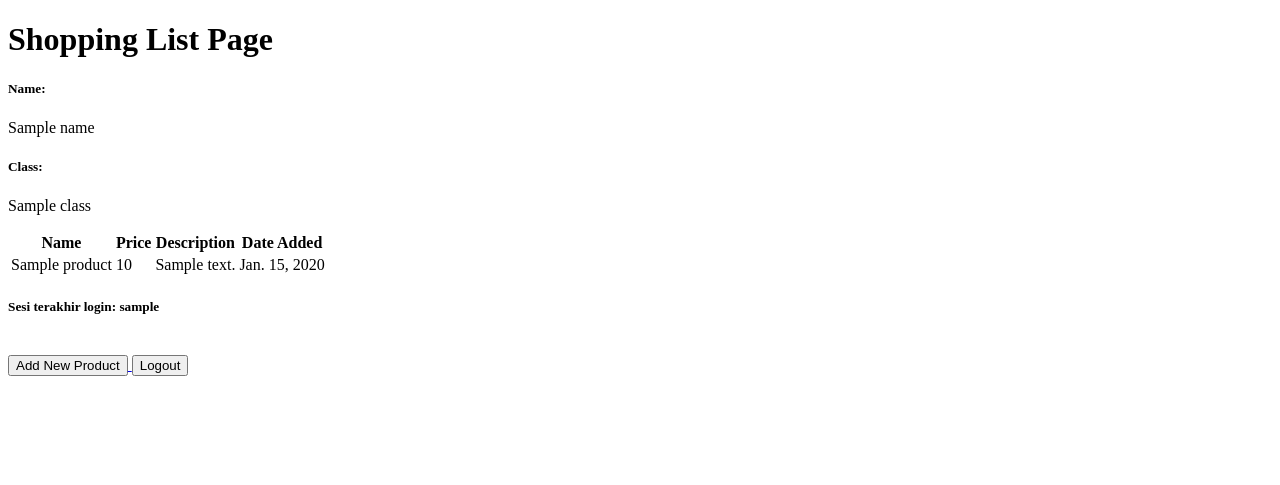
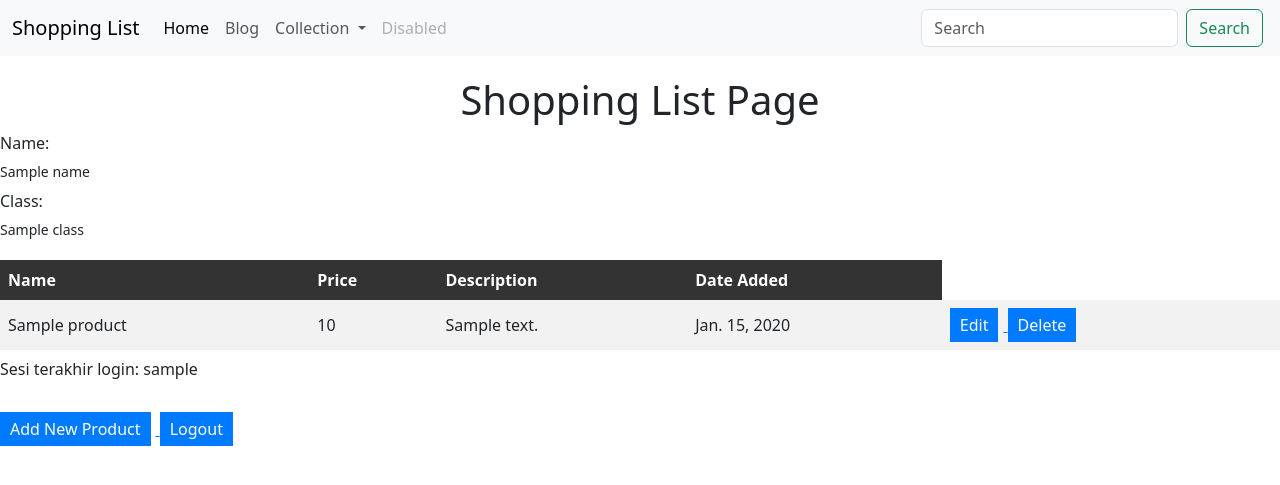
Before and after one commit to stronovski/shopping_list, a Django app: template main/templates/main.html in a window 1280 px wide. Shown: the top 485 px of the page. Run offline with Django 4.2, Linux system fonts and the light colour scheme; tables that the repository leaves empty hold one stand-in row (values such as "Sample post"); the template is opened without the code that fills it: values that come from a table or form of the project are taken from there, most other values are stand-ins (such as "Sample title", 1, 10 or a date in 2020).

Commit message:
tutorial 4

```diff
--- a/main/templates/main.html
+++ b/main/templates/main.html
@@ -1,6 +1,136 @@
 {% extends 'base.html' %}
 
+{% load static %}
+
 {% block content %}
+
+<head>
+    <meta charset="UTF-8">
+    <title>Shopping List Page</title>
+    <link rel="stylesheet" href="mystyle.css">
+</head>
+
+<style>
+    /* Style for the h1 header */
+h1 {
+    text-align: center;
+    font-size: 40px;
+    margin-top: 20px;
+}
+
+/* Style for h5 headers */
+h5 {
+    font-size: 16px;
+    margin-top: 10px;
+    font-size: 1000;
+}
+
+/* Style for paragraph elements */
+p {
+    font-size: 14px;
+    margin: 5px 0;
+
+}
+
+/* Style for the table */
+table {
+    width: 100%;
+    border-collapse: collapse;
+    margin-top: 20px;
+}
+
+/* Style for table headers (th) */
+th {
+    background-color: #333;
+    color: white;
+    text-align: left;
+    padding: 8px;
+}
+
+/* Style for table rows (even rows) */
+tr:nth-child(even) {
+    background-color: #f2f2f2;
+}
+
+/* Style for table data cells (td) */
+td {
+    padding: 8px;
+}
+
+/* Style for edit and delete buttons */
+button {
+    padding: 5px 10px;
+    background-color: #007bff;
+    color: white;
+    border: none;
+    cursor: pointer;
+    margin-right: 5px;
+}
+
+/* Style for the "Add New Product" and "Logout" buttons */
+a.button-link {
+    text-decoration: none;
+}
+
+/* Style for the last login message */
+h5#last-login {
+    margin-top: 20px;
+    font-size: 16px;
+}
+
+/* Style for the buttons at the bottom */
+div.button-container {
+    text-align: center;
+    margin-top: 20px;
+}
+
+/* Style for the footer (assuming you have one) */
+footer {
+    text-align: center;
+    background-color: #333;
+    color: white;
+    padding: 10px 0;
+}
+
+</style>
+
+<nav class="navbar navbar-expand-lg bg-body-tertiary">
+    <div class="container-fluid">
+      <a class="navbar-brand" href="#">Shopping List</a>
+      <button class="navbar-toggler" type="button" data-bs-toggle="collapse" data-bs-target="#navbarSupportedContent" aria-controls="navbarSupportedContent" aria-expanded="false" aria-label="Toggle navigation">
+        <span class="navbar-toggler-icon"></span>
+      </button>
+      <div class="collapse navbar-collapse" id="navbarSupportedContent">
+        <ul class="navbar-nav me-auto mb-2 mb-lg-0">
+          <li class="nav-item">
+            <a class="nav-link active" aria-current="page" href="#">Home</a>
+          </li>
+          <li class="nav-item">
+            <a class="nav-link" href="#">Blog</a>
+          </li>
+          <li class="nav-item dropdown">
+            <a class="nav-link dropdown-toggle" href="#" role="button" data-bs-toggle="dropdown" aria-expanded="false">
+              Collection
+            </a>
+            <ul class="dropdown-menu">
+              <li><a class="dropdown-item" href="#"> Books </a></li>
+              <li><a class="dropdown-item" href="#"> Records</a></li>
+              <li><hr class="dropdown-divider"></li>
+              <li><a class="dropdown-item" href="#">Archives</a></li>
+            </ul>
+          </li>
+          <li class="nav-item">
+            <a class="nav-link disabled" aria-disabled="true">Disabled</a>
+          </li>
+        </ul>
+        <form class="d-flex" role="search">
+          <input class="form-control me-2" type="search" placeholder="Search" aria-label="Search">
+          <button class="btn btn-outline-success" type="submit">Search</button>
+        </form>
+      </div>
+    </div>
+  </nav>
+
 <h1>Shopping List Page</h1>
 
 <h5>Name:</h5>
@@ -25,6 +155,18 @@
         <td>{{product.price}}</td>
         <td>{{product.description}}</td>
         <td>{{product.date_added}}</td>
+        <td>
+            <a href="{% url 'main:edit_product' product.pk %}">
+                <button>
+                    Edit
+                </button>
+            </a>
+            <a href="{% url 'main:delete_product' product.pk %}">
+                <button>
+                    Delete
+                </button>
+            </a>
+        </td>
     </tr>
     {% endfor %}
 </table>
--- /dev/null
+++ b/main/templates/mystyle.css
@@ -0,0 +1,80 @@
+/* Style for the h1 header */
+h1 {
+    text-align: center;
+    font-size: 24px;
+    margin-top: 20px;
+}
+
+/* Style for h5 headers */
+h5 {
+    font-size: 16px;
+    margin-top: 10px;
+    font-size: 1000;
+}
+
+/* Style for paragraph elements */
+p {
+    font-size: 14px;
+    margin: 5px 0;
+
+}
+
+/* Style for the table */
+table {
+    width: 100%;
+    border-collapse: collapse;
+    margin-top: 20px;
+}
+
+/* Style for table headers (th) */
+th {
+    background-color: #333;
+    color: white;
+    text-align: left;
+    padding: 8px;
+}
+
+/* Style for table rows (even rows) */
+tr:nth-child(even) {
+    background-color: #f2f2f2;
+}
+
+/* Style for table data cells (td) */
+td {
+    padding: 8px;
+}
+
+/* Style for edit and delete buttons */
+button {
+    padding: 5px 10px;
+    background-color: #007bff;
+    color: white;
+    border: none;
+    cursor: pointer;
+    margin-right: 5px;
+}
+
+/* Style for the "Add New Product" and "Logout" buttons */
+a.button-link {
+    text-decoration: none;
+}
+
+/* Style for the last login message */
+h5#last-login {
+    margin-top: 20px;
+    font-size: 16px;
+}
+
+/* Style for the buttons at the bottom */
+div.button-container {
+    text-align: center;
+    margin-top: 20px;
+}
+
+/* Style for the footer (assuming you have one) */
+footer {
+    text-align: center;
+    background-color: #333;
+    color: white;
+    padding: 10px 0;
+}
--- a/main/urls.py
+++ b/main/urls.py
@@ -1,7 +1,5 @@
-from main.views import show_main, create_product
 from django.urls import path
-from main.views import show_main
-from main.views import show_main, create_product, show_xml, show_json, show_xml_by_id, show_json_by_id, register, login_user, logout_user
+from main.views import show_main, create_product, show_xml, show_json, show_xml_by_id, show_json_by_id, register, login_user, logout_user, edit_product, delete_product
 
 app_name = 'main'
 
@@ -14,5 +12,7 @@
     path('create-product', create_product, name='create_product'),
     path('register/', register, name='register'), #sesuaikan dengan nama fungsi yang dibuat
     path('login/', login_user, name='login'),
-    path('logout/', logout_user, name='logout')
+    path('logout/', logout_user, name='logout'),
+    path('edit-product/<int:id>', edit_product, name='edit_product'),
+    path('delete/<int:id>', delete_product, name='delete_product'),
 ]
--- a/templates/base.html
+++ b/templates/base.html
@@ -8,7 +8,13 @@
             content="width=device-width, initial-scale=1.0"
         />
         {% block meta %}
-        {% endblock meta %}
+        <meta charset="UTF-8" />
+            <meta name="viewport" content="width=device-width, initial-scale=1">
+            {% endblock meta %}
+            <link href="https://cdn.jsdelivr.net/npm/bootstrap@5.3.2/dist/css/bootstrap.min.css" rel="stylesheet" integrity="sha384-T3c6CoIi6uLrA9TneNEoa7RxnatzjcDSCmG1MXxSR1GAsXEV/Dwwykc2MPK8M2HN" crossorigin="anonymous">
+            <script src="https://code.jquery.com/jquery-3.6.0.min.js" integrity="sha384-KyZXEAg3QhqLMpG8r+J4jsl5c9zdLKaUk5Ae5f5b1bw6AUn5f5v8FZJoMxm6f5cH1" crossorigin="anonymous"></script>
+            <script src="https://cdn.jsdelivr.net/npm/@popperjs/core@2.11.8/dist/umd/popper.min.js" integrity="sha384-I7E8VVD/ismYTF4hNIPjVp/Zjvgyol6VFvRkX/vR+Vc4jQkC+hVqc2pM8ODewa9r" crossorigin="anonymous"></script>
+            <script src="https://cdn.jsdelivr.net/npm/bootstrap@5.3.2/dist/js/bootstrap.min.js" integrity="sha384-BBtl+eGJRgqQAUMxJ7pMwbEyER4l1g+O15P+16Ep7Q9Q+zqX6gSbd85u4mG4QzX+" crossorigin="anonymous"></script>
     </head>
 
     <body>
```
Also changed, not shown: main/templates/edit_product.html (added, +22 -0 lines), main/views.py (+23 -0 lines).
